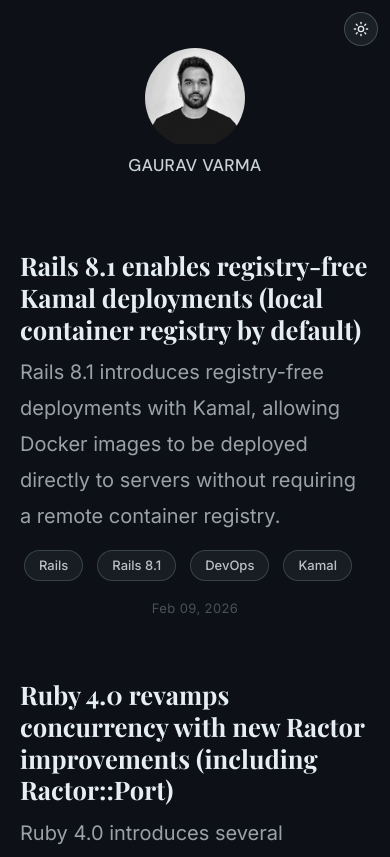
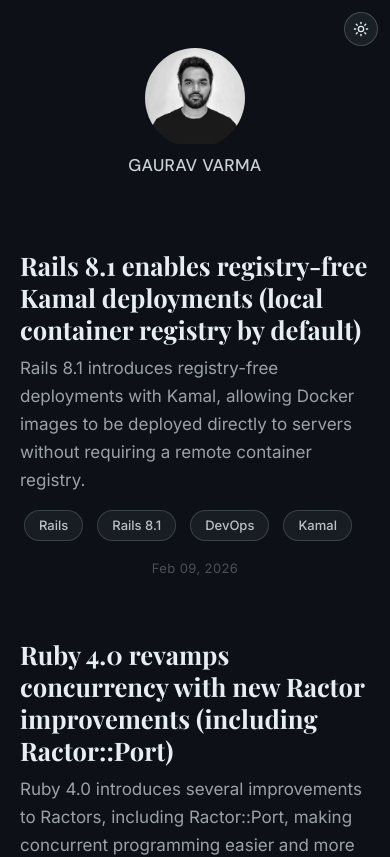
Before and after one commit to gaurav-varma/gauravvarma.dev, a Next.js app: page / in a window 390 px wide. Shown: the top 857 px of the page. Built offline with nearby package versions, Linux system fonts and the light colour scheme; no server answers.

Commit message:
Fix excert font size for clear hierarchy

```diff
--- a/styles/globals.css
+++ b/styles/globals.css
@@ -260,6 +260,8 @@
 
 p.post-subtitle {
   opacity: 0.75;
+  font-size: 1.125rem; /* 18px on desktop — clearly secondary to the title */
+  line-height: 1.7;
 }
 
 h1.post-title {
@@ -474,6 +476,24 @@
     padding-right: 20px !important;
   }
 
+  /* ── Post excerpt: slightly smaller on mobile so title hierarchy is clear.
+   * At 20px body, excerpt would compete visually with the title.
+   * 17px (0.94× body) is clearly secondary while still comfortable to read. */
+  p.post-subtitle {
+    font-size: 1.0625rem; /* 17px */
+    line-height: 1.65;
+  }
+
+  /* ── Bottom nav links (VIEW ALL CATEGORIES / OLDER POSTS →):
+   * Increase touch target — currently too small to tap comfortably.
+   * padding adds tap area without changing visual size. */
+  .older-posts-links a,
+  [data-testid='older-posts-links'] a {
+    display: inline-block;
+    padding: 8px 0;
+    font-size: 13px;
+  }
+
   /* ── Badges: ensure 44px minimum touch target height (Apple HIG) */
   .post-meta .badge {
     padding: 8px 14px !important;
```
